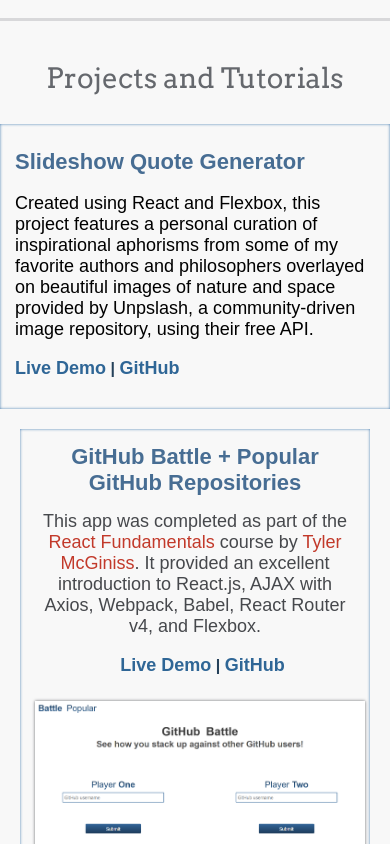
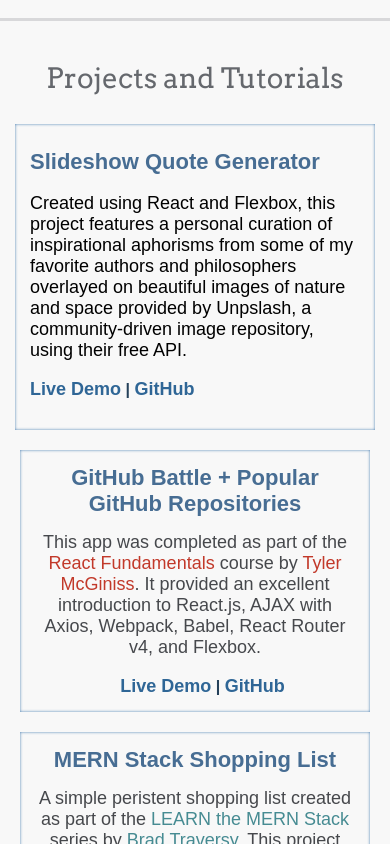
Before and after one commit to rzhancock/website-2018, a React (Create React App) app: page / in a window 390 px wide. Shown: the part 1120-1964 px from the top of the page. Built offline with nearby package versions, Linux system fonts and the light colour scheme; no server answers.

Commit message:
fixed minor responsiveness issues on smaller screens

```diff
--- a/src/components/Projects/Battle/Battle.css
+++ b/src/components/Projects/Battle/Battle.css
@@ -87,3 +87,13 @@
     max-height: 205px;
   }
 }
+
+@media only screen and (max-width: 415px) {
+  .battle-images {
+    display: none;
+  }
+
+  .battle-demo {
+    padding-bottom: 15px;
+  }
+}
--- a/src/components/Projects/Quotes/quotes.css
+++ b/src/components/Projects/Quotes/quotes.css
@@ -2,6 +2,7 @@
   box-shadow: inset 0 0 3px #457cb0;
   padding: 15px;
   margin-bottom: 15px;
+  max-width: 1080px;
 }
 
 .quotes-title {
@@ -160,15 +161,38 @@
   margin: 0;
 }
 
+@media only screen and (max-width: 1080px) {
+  .outer-div {
+    margin: 20px;
+  }
+
+  .buttons {
+    width: 92.5%;
+    display: flex;
+    justify-content: space-between;
+    align-self: center;
+    z-index: 2;
+    position: absolute;
+  }
+}
+
 @media screen and (max-width: 850px) {
   .quote-container {
     height: 450px;
+  }
+
+  .buttons {
+    max-width: 850px;
   }
 }
 
 @media screen and (max-width: 780px) {
   .wrapper {
     display: none;
+  }
+
+  .outer-div {
+    margin: 0 15px;
   }
 
   .quote-demo {
```
